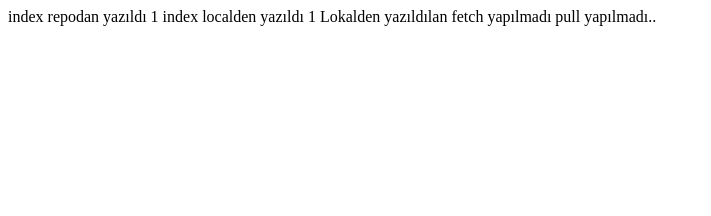
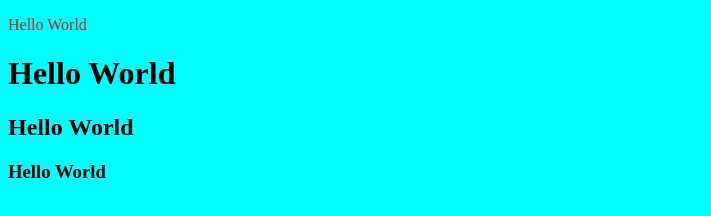
Before and after one commit to celalce/codespaces-HtmlAndCss, a plain HTML site: page index.html in a window 1280 px wide. Shown: the whole page, without its empty margins (0-711 px from the left). Drawn offline with Linux system fonts and the light colour scheme.

Commit message:
style.css ve index.html değiştirildi

```diff
--- a/index.html
+++ b/index.html
@@ -3,12 +3,15 @@
 <head>
     <meta charset="UTF-8">
     <meta name="viewport" content="width=device-width, initial-scale=1.0">
+    <link rel="stylesheet" href="style.css">
     <title>Document</title>
 </head>
 <body>
-    index repodan yazıldı 1
-    index localden yazıldı 1
-    Lokalden yazıldılan fetch yapılmadı pull yapılmadı..
+    <p>Hello World</p>
+    <h1>Hello World</h1>
+    <h2>Hello World</h2>
+    <h3>Hello World</h3>
+
 
 </body>
 </html>
--- a/style.css
+++ b/style.css
@@ -0,0 +1,7 @@
+html{
+    background-color: aqua;
+}
+p{
+    color: brown;
+    font-size: medium;
+}
```
